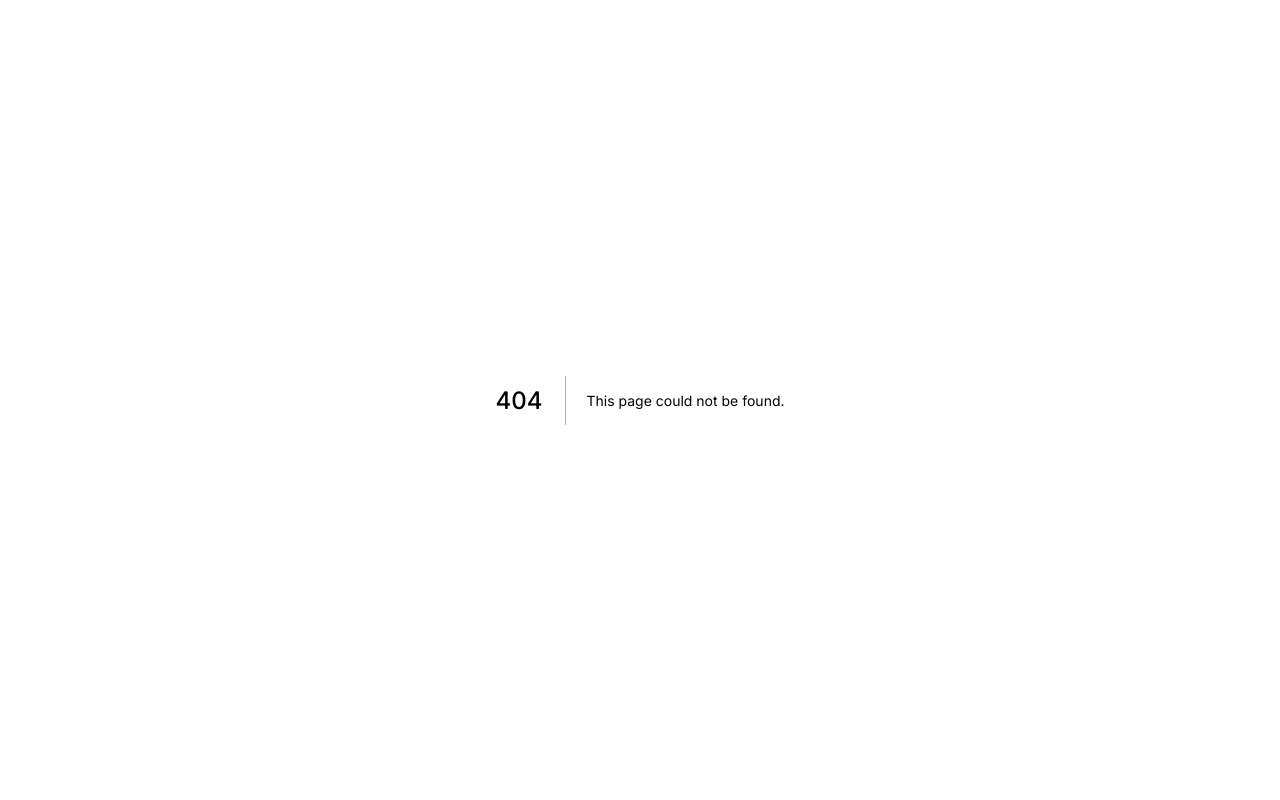
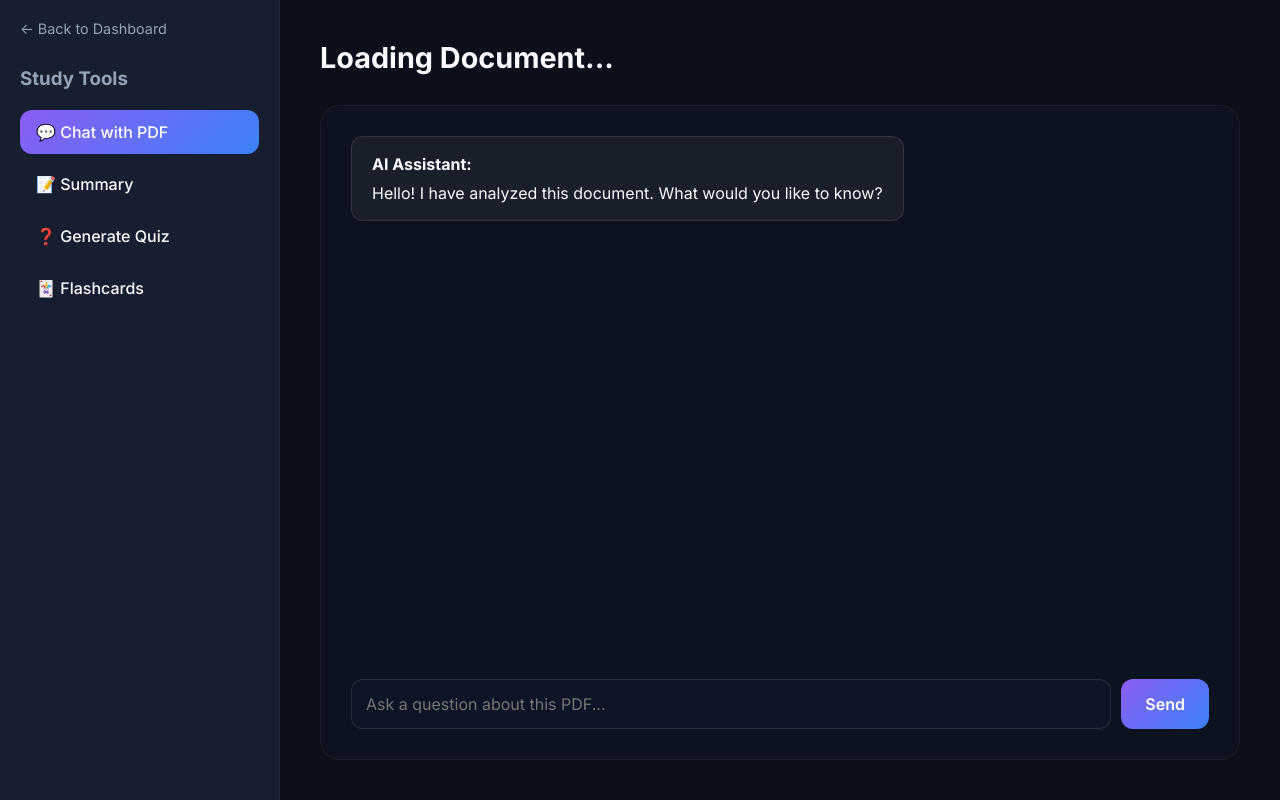
Before and after one commit to Palak-gupta18/IntelliNotes, a Next.js app in the folder frontend/: page /document/id in a window 1280 px wide. Before the commit this address had no page. Built offline with nearby package versions, Linux system fonts and the light colour scheme.

Commit message:
Implement document study view

```diff
--- /dev/null
+++ b/frontend/src/app/document/id/document.module.css
@@ -0,0 +1,156 @@
+.layout {
+  display: flex;
+  height: 100vh;
+  overflow: hidden;
+}
+
+/* Sidebar */
+.sidebar {
+  width: 280px;
+  background: rgba(26, 34, 53, 0.8);
+  border-right: 1px solid rgba(255, 255, 255, 0.05);
+  padding: 20px;
+  display: flex;
+  flex-direction: column;
+}
+
+.backBtn {
+  color: var(--text-muted);
+  text-decoration: none;
+  display: inline-block;
+  margin-bottom: 30px;
+  font-size: 0.9rem;
+  transition: var(--transition);
+}
+
+.backBtn:hover {
+  color: white;
+}
+
+.tabBtn {
+  background: transparent;
+  border: none;
+  color: var(--text-main);
+  text-align: left;
+  padding: 12px 16px;
+  border-radius: var(--radius-md);
+  margin-bottom: 8px;
+  cursor: pointer;
+  font-size: 1rem;
+  font-weight: 500;
+  transition: var(--transition);
+}
+
+.tabBtn:hover {
+  background: rgba(255, 255, 255, 0.05);
+}
+
+.activeTab {
+  background: var(--gradient-primary) !important;
+  color: white;
+}
+
+/* Main Content Area */
+.mainContent {
+  flex: 1;
+  display: flex;
+  flex-direction: column;
+  padding: 40px;
+  overflow-y: auto;
+}
+
+.title {
+  font-size: 1.8rem;
+  margin-bottom: 30px;
+}
+
+/* Feature Containers */
+.featureContainer {
+  background: rgba(15, 23, 42, 0.4);
+  border-radius: var(--radius-lg);
+  border: 1px solid rgba(255, 255, 255, 0.05);
+  padding: 30px;
+  flex: 1;
+  display: flex;
+  flex-direction: column;
+}
+
+/* Chat Specific Styles */
+.chatHistory {
+  flex: 1;
+  overflow-y: auto;
+  margin-bottom: 20px;
+  display: flex;
+  flex-direction: column;
+  gap: 15px;
+}
+
+.message {
+  max-width: 80%;
+  padding: 15px 20px;
+  border-radius: var(--radius-md);
+  line-height: 1.5;
+}
+
+.userMsg {
+  align-self: flex-end;
+  background: rgba(139, 92, 246, 0.2);
+  border: 1px solid rgba(139, 92, 246, 0.4);
+}
+
+.aiMsg {
+  align-self: flex-start;
+  background: rgba(255, 255, 255, 0.05);
+  border: 1px solid rgba(255, 255, 255, 0.1);
+}
+
+.chatInputBox {
+  display: flex;
+  gap: 10px;
+}
+
+/* Flashcards */
+.flashcard {
+  background: var(--gradient-primary);
+  height: 250px;
+  display: flex;
+  align-items: center;
+  justify-content: center;
+  border-radius: var(--radius-lg);
+  font-size: 1.2rem;
+  font-weight: 600;
+  text-align: center;
+  padding: 20px;
+  cursor: pointer;
+  margin-bottom: 20px;
+  box-shadow: 0 10px 30px -10px rgba(139, 92, 246, 0.5);
+  transition: transform 0.3s ease;
+}
+
+.flashcard:hover {
+  transform: scale(1.02);
+}
+
+.quizQuestion {
+  font-size: 1.2rem;
+  margin-bottom: 15px;
+  font-weight: 600;
+}
+
+.quizOption {
+  display: block;
+  width: 100%;
+  text-align: left;
+  background: rgba(255, 255, 255, 0.05);
+  border: 1px solid rgba(255, 255, 255, 0.1);
+  padding: 12px 20px;
+  border-radius: var(--radius-md);
+  margin-bottom: 10px;
+  color: white;
+  cursor: pointer;
+  transition: var(--transition);
+}
+
+.quizOption:hover {
+  background: rgba(255, 255, 255, 0.1);
+}
--- /dev/null
+++ b/frontend/src/app/document/id/page.js
@@ -0,0 +1,189 @@
+'use client';
+
+import { useState, useEffect } from 'react';
+import { useParams } from 'next/navigation';
+import Link from 'next/link';
+import api from '../../../utils/api';
+import styles from './document.module.css';
+
+export default function DocumentStudyView() {
+  const params = useParams();
+  const documentId = params.id;
+
+  const [activeTab, setActiveTab] = useState('chat'); // chat, summary, quiz, flashcards
+  const [docDetails, setDocDetails] = useState(null);
+
+  // States for features
+  const [chatInput, setChatInput] = useState('');
+  const [chatHistory, setChatHistory] = useState([{ role: 'ai', text: 'Hello! I have analyzed this document. What would you like to know?' }]);
+  const [summary, setSummary] = useState('');
+  const [quiz, setQuiz] = useState(null);
+  const [flashcards, setFlashcards] = useState(null);
+
+  const [loadingFeature, setLoadingFeature] = useState(false);
+
+  // Fetch document details on load
+  useEffect(() => {
+    const fetchDoc = async () => {
+      try {
+        const { data } = await api.get(`/documents/${documentId}`);
+        setDocDetails(data);
+      } catch (error) {
+        console.error("Failed to load document", error);
+      }
+    };
+    if (documentId) fetchDoc();
+  }, [documentId]);
+
+  // Tab change handler
+  const handleTabChange = async (tab) => {
+    setActiveTab(tab);
+
+    // Automatically generate the feature if we haven't already
+    if (tab === 'summary' && !summary) {
+      setLoadingFeature(true);
+      try {
+        const { data } = await api.post('/ai/summary', { documentId });
+        setSummary(data.summary);
+      } catch (err) { console.error(err); }
+      setLoadingFeature(false);
+    }
+
+    if (tab === 'quiz' && !quiz) {
+      setLoadingFeature(true);
+      try {
+        const { data } = await api.post('/ai/quiz', { documentId });
+        setQuiz(data.quiz);
+      } catch (err) { console.error(err); }
+      setLoadingFeature(false);
+    }
+
+    if (tab === 'flashcards' && !flashcards) {
+      setLoadingFeature(true);
+      try {
+        const { data } = await api.post('/ai/flashcards', { documentId });
+        setFlashcards(data.flashcards);
+      } catch (err) { console.error(err); }
+      setLoadingFeature(false);
+    }
+  };
+
+  // Handle Chat Submit
+  const handleChatSubmit = async (e) => {
+    e.preventDefault();
+    if (!chatInput.trim()) return;
+
+    // Add user message to UI immediately
+    const userMsg = chatInput;
+    setChatHistory(prev => [...prev, { role: 'user', text: userMsg }]);
+    setChatInput('');
+
+    try {
+      const { data } = await api.post('/chat', { documentId, message: userMsg });
+      setChatHistory(prev => [...prev, { role: 'ai', text: data.reply }]);
+    } catch (error) {
+      setChatHistory(prev => [...prev, { role: 'ai', text: 'Sorry, I encountered an error searching the document.' }]);
+    }
+  };
+
+  return (
+    <div className={styles.layout}>
+      {/* Sidebar Navigation */}
+      <div className={styles.sidebar}>
+        <Link href="/" className={styles.backBtn}>← Back to Dashboard</Link>
+
+        <h3 style={{ marginBottom: '20px', color: 'var(--text-muted)' }}>Study Tools</h3>
+
+        <button className={`${styles.tabBtn} ${activeTab === 'chat' ? styles.activeTab : ''}`} onClick={() => handleTabChange('chat')}>
+          💬 Chat with PDF
+        </button>
+        <button className={`${styles.tabBtn} ${activeTab === 'summary' ? styles.activeTab : ''}`} onClick={() => handleTabChange('summary')}>
+          📝 Summary
+        </button>
+        <button className={`${styles.tabBtn} ${activeTab === 'quiz' ? styles.activeTab : ''}`} onClick={() => handleTabChange('quiz')}>
+          ❓ Generate Quiz
+        </button>
+        <button className={`${styles.tabBtn} ${activeTab === 'flashcards' ? styles.activeTab : ''}`} onClick={() => handleTabChange('flashcards')}>
+          🃏 Flashcards
+        </button>
+      </div>
+
+      {/* Main Feature Content */}
+      <div className={styles.mainContent}>
+        <h1 className={styles.title}>{docDetails ? docDetails.title : 'Loading Document...'}</h1>
+
+        <div className={styles.featureContainer}>
+
+          {/* CHAT TAB */}
+          {activeTab === 'chat' && (
+            <>
+              <div className={styles.chatHistory}>
+                {chatHistory.map((msg, index) => (
+                  <div key={index} className={`${styles.message} ${msg.role === 'user' ? styles.userMsg : styles.aiMsg}`}>
+                    <strong>{msg.role === 'user' ? 'You' : 'AI Assistant'}:</strong>
+                    <p style={{ marginTop: '5px', whiteSpace: 'pre-wrap' }}>{msg.text}</p>
+                  </div>
+                ))}
+              </div>
+              <form className={styles.chatInputBox} onSubmit={handleChatSubmit}>
+                <input
+                  type="text"
+                  className="input-field"
+                  placeholder="Ask a question about this PDF..."
+                  value={chatInput}
+                  onChange={(e) => setChatInput(e.target.value)}
+                />
+                <button type="submit" className="btn-primary">Send</button>
+              </form>
+            </>
+          )}
+
+          {/* SUMMARY TAB */}
+          {activeTab === 'summary' && (
+            <div>
+              <h2>Document Summary</h2>
+              {loadingFeature ? <p>Analyzing document...</p> : <p style={{ whiteSpace: 'pre-wrap', marginTop: '20px', lineHeight: '1.6' }}>{summary}</p>}
+            </div>
+          )}
+
+          {/* QUIZ TAB */}
+          {activeTab === 'quiz' && (
+            <div>
+              <h2>Knowledge Check</h2>
+              {loadingFeature ? <p>Generating questions...</p> : (
+                <div style={{ marginTop: '20px' }}>
+                  {quiz?.map((q, i) => (
+                    <div key={i} style={{ marginBottom: '30px' }}>
+                      <p className={styles.quizQuestion}>{i + 1}. {q.question}</p>
+                      {q.options.map((opt, j) => (
+                        <button key={j} className={styles.quizOption}>{opt}</button>
+                      ))}
+                    </div>
+                  ))}
+                </div>
+              )}
+            </div>
+          )}
+
+          {/* FLASHCARDS TAB */}
+          {activeTab === 'flashcards' && (
+            <div>
+              <h2>Flashcards (Hover to view back)</h2>
+              {loadingFeature ? <p>Generating flashcards...</p> : (
+                <div style={{ marginTop: '20px', display: 'grid', gridTemplateColumns: '1fr 1fr', gap: '20px' }}>
+                  {flashcards?.map((card, i) => (
+                    <div key={i} className={styles.flashcard}>
+                      <span className="front">Q: {card.front}</span>
+                      {/* You can implement CSS flip animations later, for now we just show the front! */}
+                    </div>
+                  ))}
+                </div>
+              )}
+            </div>
+          )}
+
+        </div>
+      </div>
+    </div>
+  );
+}
--- a/frontend/src/app/page.js
+++ b/frontend/src/app/page.js
@@ -28,14 +28,16 @@ export default function Dashboard() {
     }
   }, [user]);
 
-  const fetchDocuments = async () => {
+   const fetchDocuments = async () => {
     try {
       const { data } = await api.get('/documents');
-      setDocuments(data);
+      // Spread the data into a new array to force React to re-render the screen
+      setDocuments([...data]);
     } catch (error) {
       console.error('Error fetching documents:', error);
     }
   };
+
 
   // 3. Handle PDF Upload
   const handleFileUpload = async (e) => {
```
